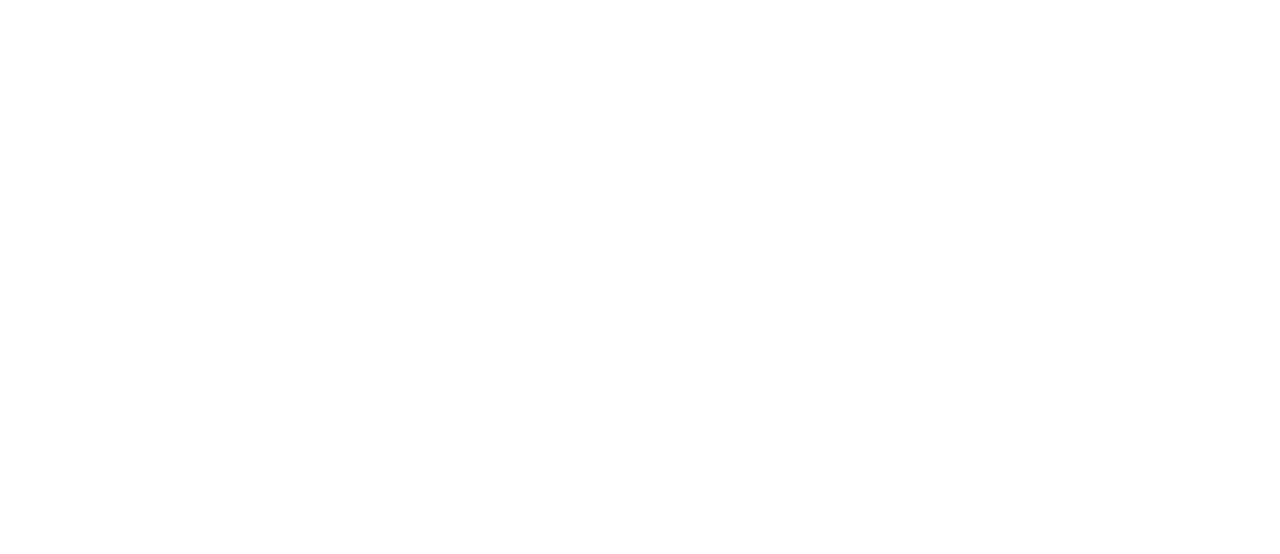
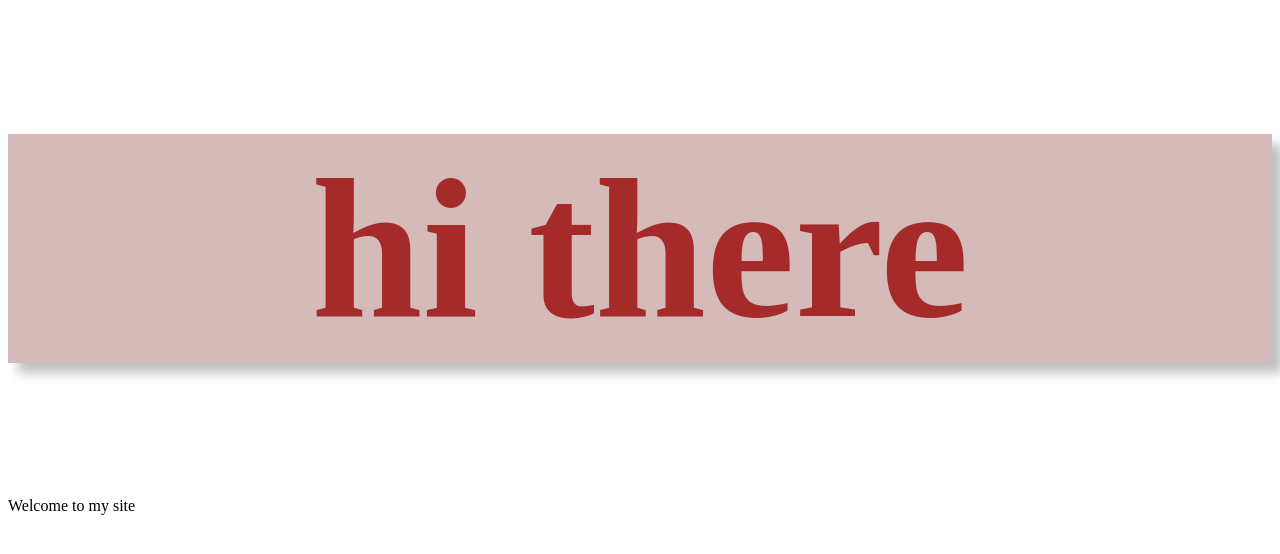
Before and after one commit to M-A-H-D-I/my-second-repo, a plain HTML site: page index.html in a window 1280 px wide. Drawn offline with Linux system fonts and the light colour scheme.

Commit message:
second commit

```diff
--- a/index.html
+++ b/index.html
@@ -5,8 +5,10 @@
     <meta http-equiv="X-UA-Compatible" content="IE=edge">
     <meta name="viewport" content="width=device-width, initial-scale=1.0">
     <title>my-second-repo</title>
+    <link rel="stylesheet" href="style.css">
 </head>
 <body>
-
+    <h1>hi there</h1>
+    <p>Welcome to my site</p>
 </body>
 </html>
--- /dev/null
+++ b/style.css
@@ -0,0 +1,13 @@
+h1{
+    text-align: center;
+    font-size: 200px;
+    box-shadow: 10px 10px 10px silver;
+    color: brown;
+    background-color: rgb(213, 186, 186);
+
+}
+
+p{
+
+
+}
```
